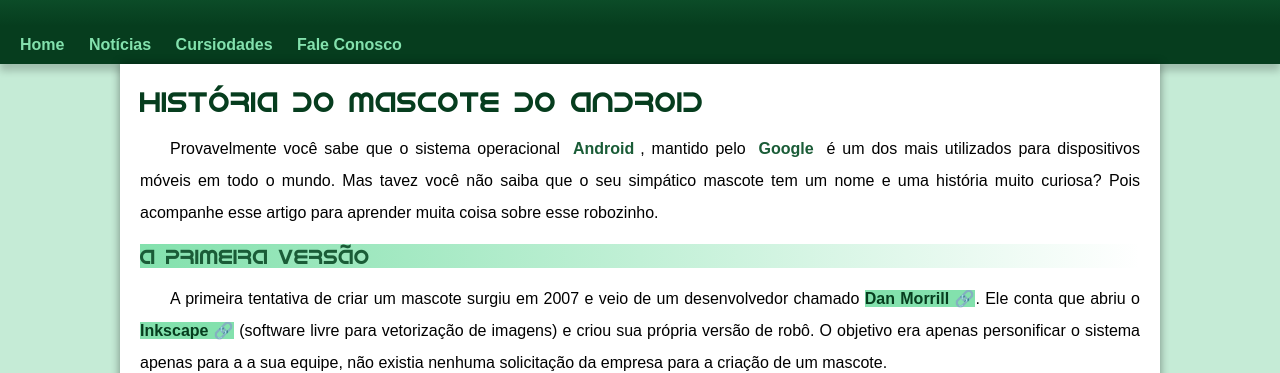
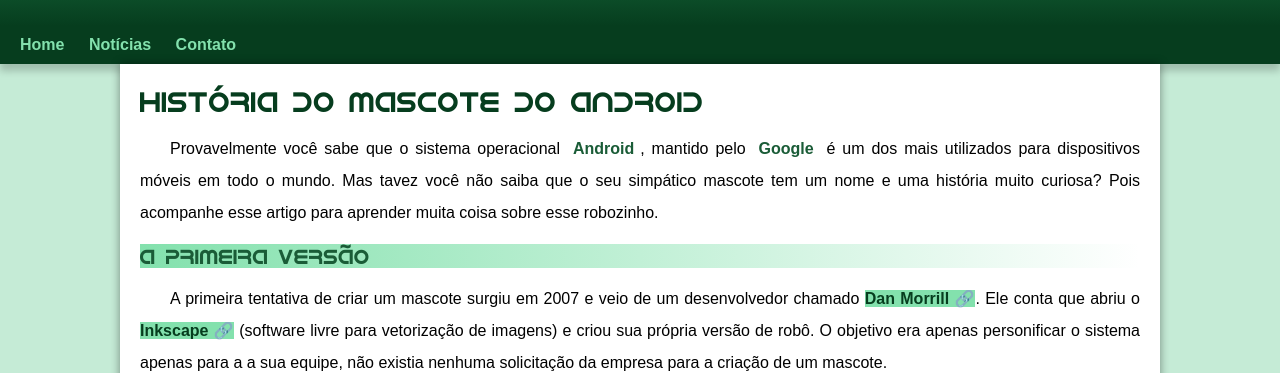
Before and after one commit to LuisDann/LuisDann.github.io, a plain HTML site: page exercicios/todos-os-desafios/DESAFIO-10/Android.Html in a window 1280 px wide. Shown: the part 164-537 px from the top of the page. Drawn offline with Linux system fonts and the light colour scheme.

Commit message:
problema corrigido

```diff
--- a/exercicios/todos-os-desafios/DESAFIO-10/Android.Html
+++ b/exercicios/todos-os-desafios/DESAFIO-10/Android.Html
@@ -17,8 +17,7 @@
     <nav>
         <a href="#">Home</a>
         <a href="#">Notícias</a>
-        <a href="#">Cursiodades</a>
-        <a href="#">Fale Conosco</a>
+        <a href="#">Contato</a>
 
     </nav>
     <main>
--- a/exercicios/todos-os-desafios/DESAFIO-10/Style/style.css
+++ b/exercicios/todos-os-desafios/DESAFIO-10/Style/style.css
@@ -66,7 +66,7 @@ header>p{
     max-width: 500px;
     padding: 0px 10px 0px 10px;
     margin: auto;
-    margin-bottom: 20px;
+    padding-bottom: 50;
     text-shadow: 2px 2px 0px rgba(0, 0, 0, 0.267);
 
 }
```
